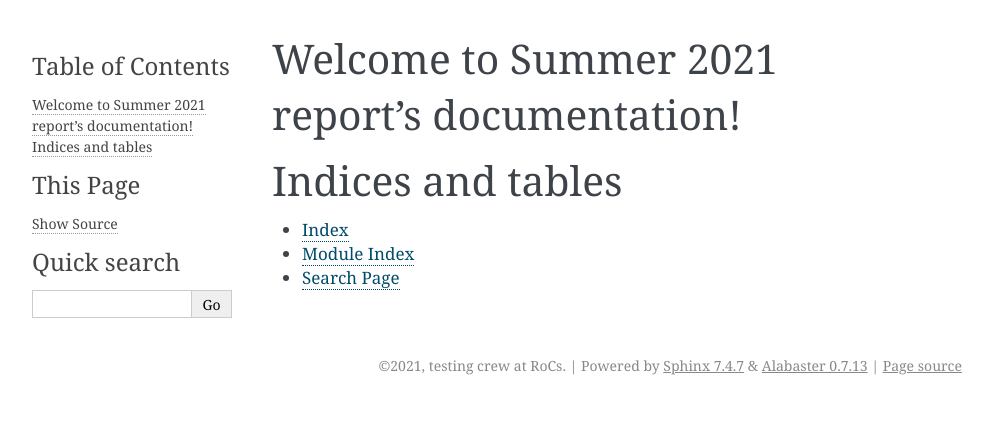
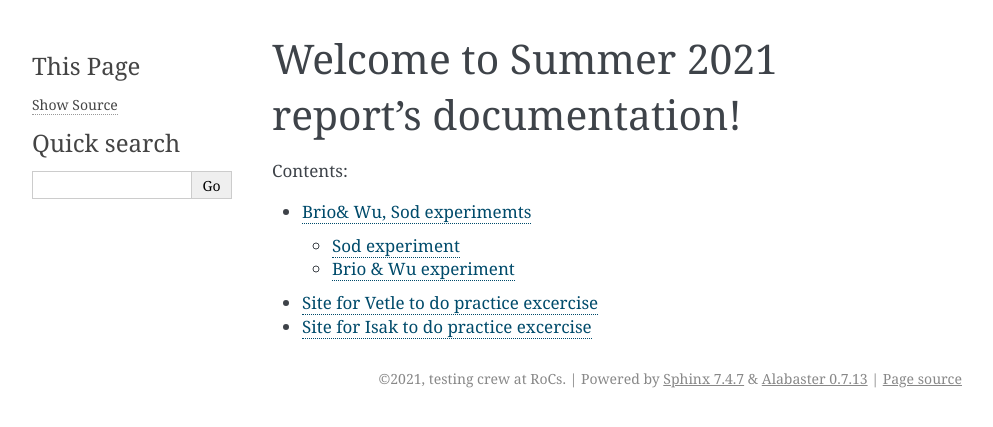
Before and after one commit to guadabsb15/summer_2021_report, a Sphinx documentation site: the page built from docs/source/index.rst, in a window 1280 px wide. Shown: the top 427 px of the page, without its empty margins (148-1141 px from the left). Built offline with Sphinx 7.4.7, drawn with Linux system fonts in a browser that asks for light colours.

Commit message:
Starting the structure and setting a space to practice

```diff
--- /dev/null
+++ b/docs/source/briowu.rst
@@ -0,0 +1,17 @@
+Brio& Wu, Sod experimemts
+=========================
+
+Here we will report the results of the Sod experiment and Brio&Wu
+
+Sod experiment
+---------------
+
+initial contidions
+
+different directions
+different solvers
+
+references
+
+Brio & Wu  experiment
+---------------------
--- a/docs/source/index.rst
+++ b/docs/source/index.rst
@@ -10,11 +10,6 @@ Welcome to Summer 2021 report's documentation!
    :maxdepth: 2
    :caption: Contents:
 
-
-
-Indices and tables
-==================
-
-* :ref:`genindex`
-* :ref:`modindex`
-* :ref:`search`
+   briowu
+   practiceV
+   practiceI
--- /dev/null
+++ b/docs/source/practiceI.rst
@@ -0,0 +1,10 @@
+Site for Isak to do practice excercise
+=======================================
+
+Inlcude a pragraph
+A subsection/subtitle
+Some bullet points
+A link
+An image
+Code like snippets
+A table
--- /dev/null
+++ b/docs/source/practiceV.rst
@@ -0,0 +1,10 @@
+Site for Vetle to do practice excercise
+=======================================
+
+Inlcude a pragraph
+A subsection/subtitle
+Some bullet points
+A link
+An image
+Code like snippets
+A table
```
